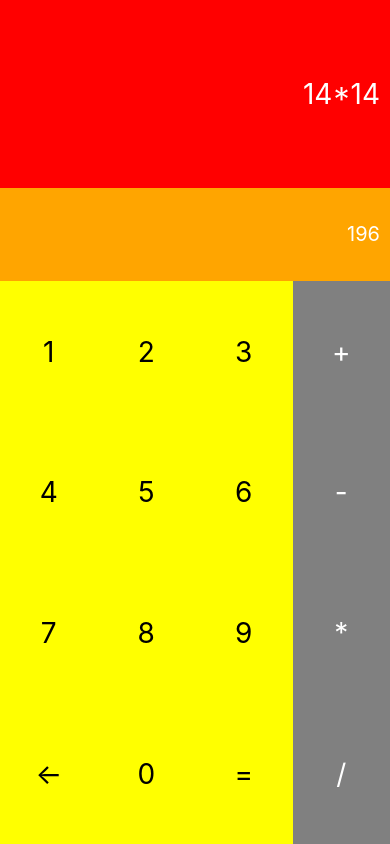
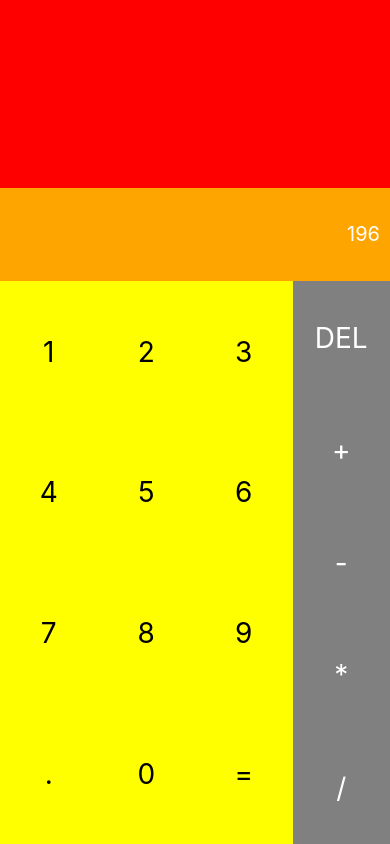
Before and after one commit to MrDroid17/Calculator-with-React-Native, a React Native app: screen / in a window 390 px wide. Built offline with nearby package versions, Linux system fonts and the light colour scheme.

Commit message:
adding functionality for = and delete button

```diff
--- a/App.js
+++ b/App.js
@@ -15,7 +15,37 @@ export default class App extends Component<Props> {
 
   constructor() {
     super()
-    this.state = {}
+    this.state = {
+      calculationText: ''
+    }
+  }
+
+  result(){
+    const text = this.state.calculationText
+  }
+
+  onButtonPresses(text){
+    console.log(text);
+
+    // when = is pressed dont print the symbol instead perform corresponding operation
+    if(text == '='){
+      return this.result();
+    }
+    this.setState({
+      calculationText: this.state.calculationText + text
+    })
+  }
+
+  operate(operation){
+    switch(operation){
+      case 'DEL':
+      console.log(this.state.calculationText);
+      let text = this.state.calculationText.split('');
+      text.pop()
+      this.setState({
+        calculationText: text.join('')
+      })
+    }
   }
 
 
@@ -26,12 +56,12 @@ export default class App extends Component<Props> {
      * for one button
      */
     let rows = [];
-    let elements = [[1, 2, 3], [4, 5, 6], [7, 8, 9], ['←', 0, '=']]
+    let elements = [[1, 2, 3], [4, 5, 6], [7, 8, 9], ['.', 0, '=']]
     for (let i = 0; i < 4; i++) {
       let row = [];
       for (let j = 0; j < 3; j++) {
         row.push(
-          <TouchableOpacity style={styles.btn}>
+          <TouchableOpacity onPress={() => this.onButtonPresses(elements[i][j])} style={styles.btn}>
             <Text style={styles.btnText}>{elements[i][j]}</Text>
           </TouchableOpacity>
         )
@@ -43,11 +73,11 @@ export default class App extends Component<Props> {
     /**
      * Common operation button design
      */
-    let operations = ['+', '-', '*', '/']
+    let operations = ['DEL', '+', '-', '*', '/']
     let actions = []
-    for (let i = 0; i < 4; i++) {
+    for (let i = 0; i < 5; i++) {
       actions.push(
-        <TouchableOpacity style={styles.btn}>
+        <TouchableOpacity style={styles.btn} onPress={()=> this.operate(operations[i])}>
           <Text style={[styles.btnText, styles.textWhite]}>
             {operations[i]}
           </Text>
@@ -59,7 +89,7 @@ export default class App extends Component<Props> {
     return (
       <View style={styles.container}>
         <View style={styles.calculation}>
-          <Text style={styles.calculationText}>14*14</Text>
+          <Text style={styles.calculationText}>{this.state.calculationText}</Text>
         </View>
         <View style={styles.result}>
           <Text style={styles.resultText}>196</Text>
```
